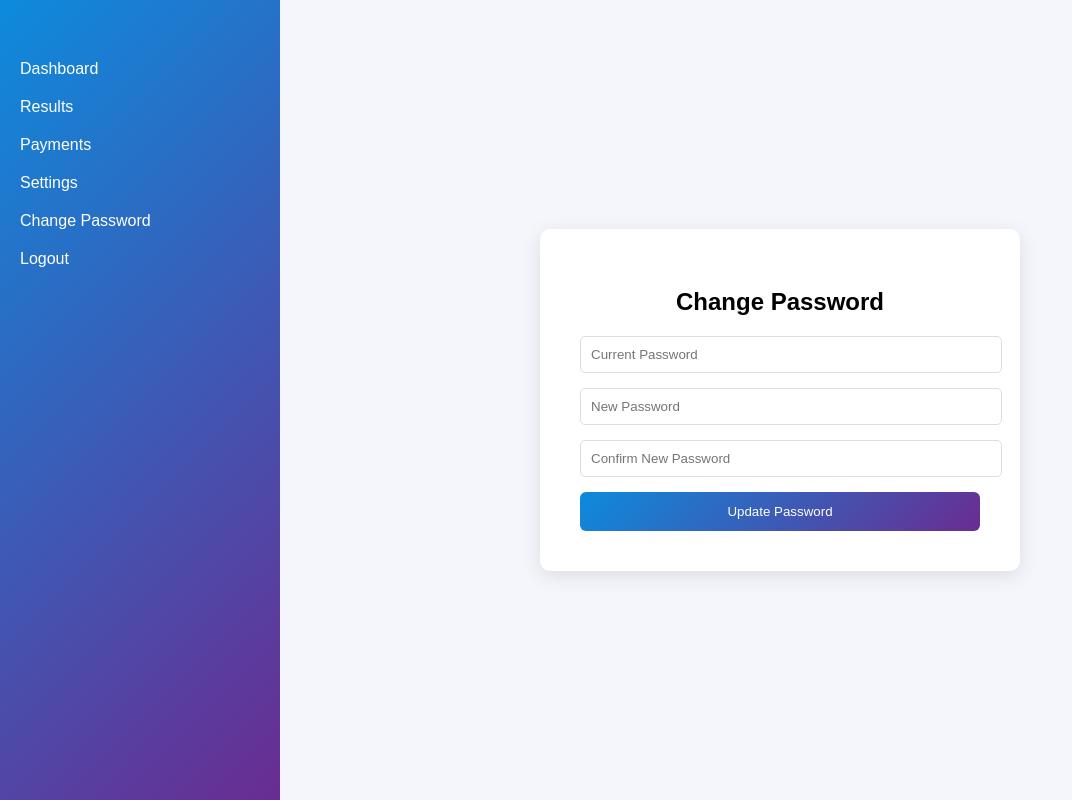
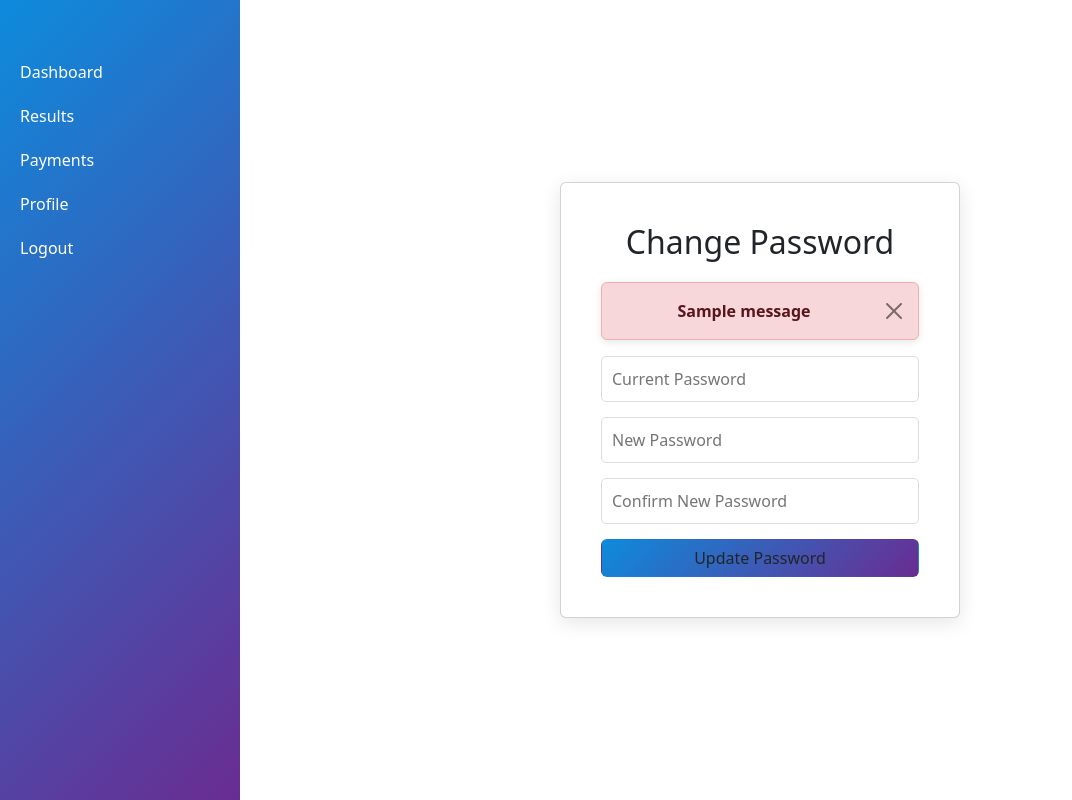
Before and after one commit to Faltu-bg/Student-Portal, a Flask app: page /password in a window 1280 px wide. Shown: the whole page, without its empty margins (0-1072 px from the left). Run offline with Flask 3, Linux system fonts and the light colour scheme; one stand-in notice (Sample message) is shown.

Commit message:
Added the password change logic and some page design change

```diff
--- a/templates/home.html
+++ b/templates/home.html
@@ -39,15 +39,15 @@
           <h6 class="mb-0 mt-2">{{ student.name }}</h6>
           <p class="text-muted small mb-2">ID: {{ student.sno }}</p>
 
-          <a href="#" class="btn btn-primary btn-sm w-100">
+          <a href="/profile" class="btn btn-primary btn-sm w-100">
             View Profile
           </a>
         </div>
 
         <hr>
 
-        <a class="dropdown-item" href="#">🔑 Change Password</a>
-        <a class="dropdown-item" href="#">✏️ Customize Profile</a>
+        <a class="dropdown-item" href="/password">🔑 Change Password</a>
+        <a class="dropdown-item" href="/profile">✏️ Customize Profile</a>
 
         <hr>
 
--- a/templates/passwordpage.html
+++ b/templates/passwordpage.html
@@ -12,9 +12,10 @@ body {
 }
 
 /* Layout */
-.container {
+.app-container {
     display: flex;
     height: 100vh;
+    width: 100%;
 }
 
 /* Sidebar */
@@ -87,12 +88,31 @@ input {
     border-radius: 6px;
     cursor: pointer;
 }
+.flash-alert {
+    background: #ffdddd;
+    color: #a10000;
+    padding: 12px;
+    border-radius: 6px;
+    margin-bottom: 15px;
+    text-align: center;
+    font-weight: bold;
+    box-shadow: 0 2px 8px rgba(0,0,0,0.1);
+    animation: fadeIn 0.3s ease-in;
+}
+
+/* optional smooth appearance */
+@keyframes fadeIn {
+    from { opacity: 0; transform: translateY(-5px); }
+    to { opacity: 1; transform: translateY(0); }
+}
+
 </style>
+<link href="https://cdn.jsdelivr.net/npm/bootstrap@5.3.3/dist/css/bootstrap.min.css" rel="stylesheet">
 </head>
 
 <body>
-
-<div class="container">
+<script src="https://cdn.jsdelivr.net/npm/bootstrap@5.3.3/dist/js/bootstrap.bundle.min.js"></script>
+<div class="app-container">
 
     <!-- Sidebar -->
     <div class="sidebar">
@@ -101,8 +121,7 @@ input {
             <li><a href="/home">Dashboard</a></li>
             <li><a href="/result">Results</a></li>
             <li><a href="/payment">Payments</a></li>
-            <li><a href="/profile">Settings</a></li>
-            <li><a href="/change-password">Change Password</a></li>
+            <li><a href="/profile">Profile</a></li>
             <li><a href="/logout">Logout</a></li>
         </ul>
     </div>
@@ -112,8 +131,18 @@ input {
 
         <div class="card">
             <h2>Change Password</h2>
+            {% with messages = get_flashed_messages() %}
+  {% if messages %}
+    {% for message in messages %}
+      <div class="alert alert-danger alert-dismissible fade show flash-alert" role="alert">
+        {{ message }}
 
-            <form method="POST">
+        <button type="button" class="btn-close" data-bs-dismiss="alert" aria-label="Close"></button>
+      </div>
+    {% endfor %}
+  {% endif %}
+{% endwith %}
+            <form method="POST" action="/auth/change-password">
 
                 <div class="form-group">
                     <input type="password" name="old_password" placeholder="Current Password" required>
```
Also changed, not shown: studentportal/routes/auth.py (+26 -1 lines), templates/profile.html (+7 -4 lines).
